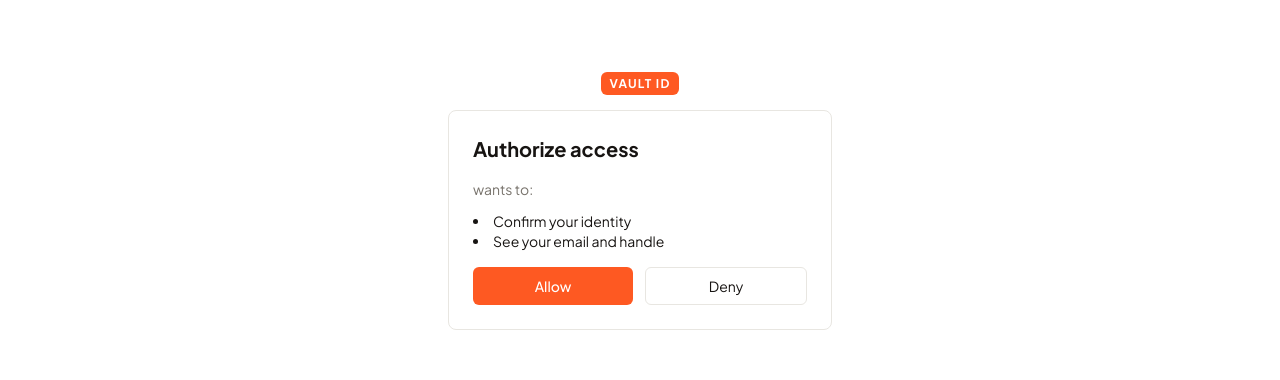
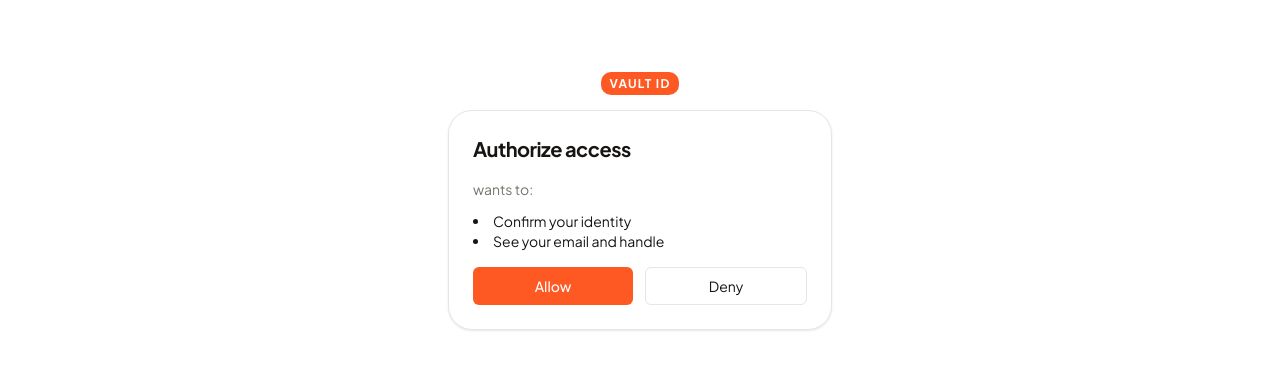
Before and after one commit to NichoHo/Vault, a Next.js app in the folder web/: page /auth/consent in a window 1280 px wide. Shown: the part 133-513 px from the top of the page. Built offline with nearby package versions, Linux system fonts and the light colour scheme; no server answers.

Commit message:
feat(web): migrate IdCard shell off legacy tokens

```diff
--- a/web/app/auth/IdCard.tsx
+++ b/web/app/auth/IdCard.tsx
@@ -1,3 +1,5 @@
+import Reveal from "@/components/motion/Reveal";
+
 // Shared shell for IdP screens. Visually distinct from the storefront, because
 // the identity provider is its own product.
 export default function IdCard({
@@ -8,16 +10,16 @@
   children: React.ReactNode;
 }) {
   return (
-    <div className="mx-auto mt-12 max-w-sm">
+    <Reveal mode="mount" className="mx-auto mt-12 max-w-sm">
       <div className="mb-4 text-center">
-        <span className="rounded-[6px] bg-indigo px-2 py-1 text-xs font-bold tracking-widest text-on-solid">
+        <span className="rounded-control bg-primary px-2 py-1 text-xs font-bold tracking-widest text-on-solid">
           VAULT ID
         </span>
       </div>
-      <div className="rounded-[8px] border border-sumi-20 bg-surface p-6">
-        <h1 className="mb-4 text-xl font-bold">{title}</h1>
+      <div className="rounded-panel border border-line bg-surface p-6 shadow-sm">
+        <h1 className="mb-4 text-xl font-bold tracking-tight text-ink">{title}</h1>
         {children}
       </div>
-    </div>
+    </Reveal>
   );
 }
```
